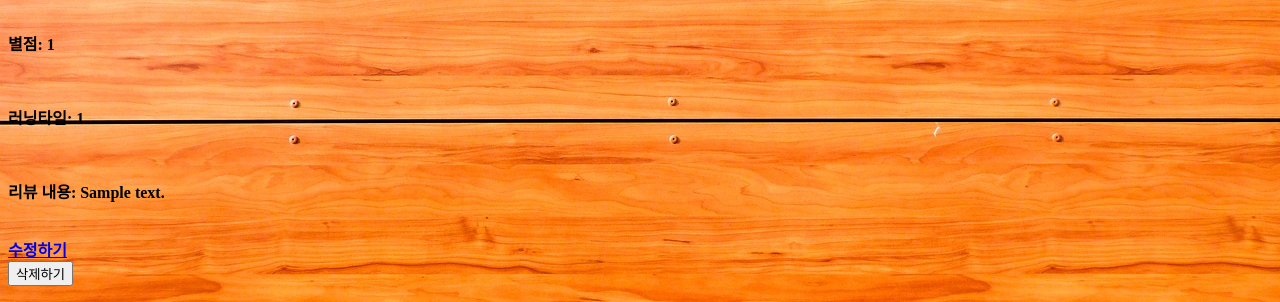
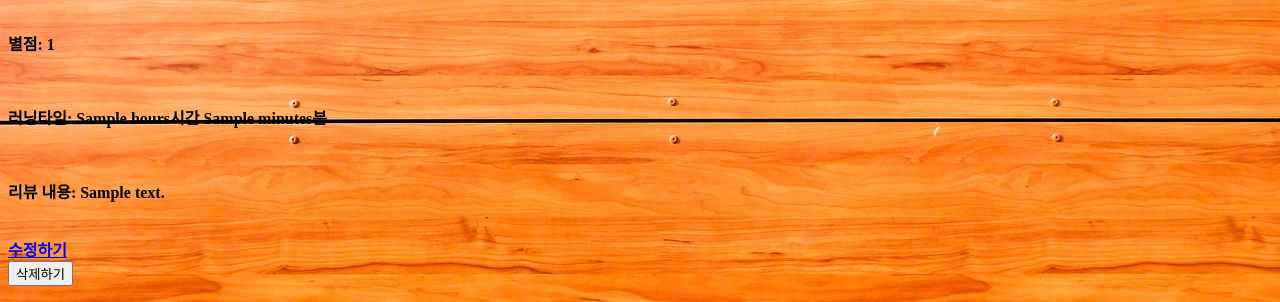
Before and after one commit to Pirogramming-20/KimJaeKwan, a Django app: template myMovieReviews/reviews/templates/reviews_read.html in a window 1280 px wide. Shown: the part 258-560 px from the top of the page. Run offline with Django 5.2, Linux system fonts and the light colour scheme; tables that the repository leaves empty hold one stand-in row (values such as "Sample post"); the template is opened without the code that fills it: values that come from a table or form of the project are taken from there, most other values are stand-ins (such as "Sample title", 1, 10 or a date in 2020).

Commit message:
feat: 시간, 분 단위로 나누기

```diff
--- a/myMovieReviews/reviews/templates/reviews_read.html
+++ b/myMovieReviews/reviews/templates/reviews_read.html
@@ -1,6 +1,7 @@
 {% load static %}
 <html>
   <head>
+    <title>my Movie reviews</title>
     <link rel="stylesheet" href="{% static 'css/reviews.css' %}" />
   </head>
   <body>
@@ -15,7 +16,7 @@
     <br />
     <p>별점: {{ review.horoscope }}</p>
     <br />
-    <p>러닝타임: {{ review.runningTime }}</p>
+    <p>러닝타임: {{ hours }}시간 {{minutes}}분</p>
     <br />
     <p>리뷰 내용: {{ review.reviewContent }}</p>
     <br />
--- a/myMovieReviews/reviews/views.py
+++ b/myMovieReviews/reviews/views.py
@@ -10,9 +10,12 @@ def reviews_list(request):
 
 def reviews_read(request, pk):
     review = Review.objects.get(id = pk)
-
+    hours = review.runningTime // 60
+    minutes = review.runningTime %60
     context = {
         "review" : review,
+        "hours" : hours,
+        "minutes" : minutes,
     }
     return render(request, "reviews_read.html", context)
 
```
